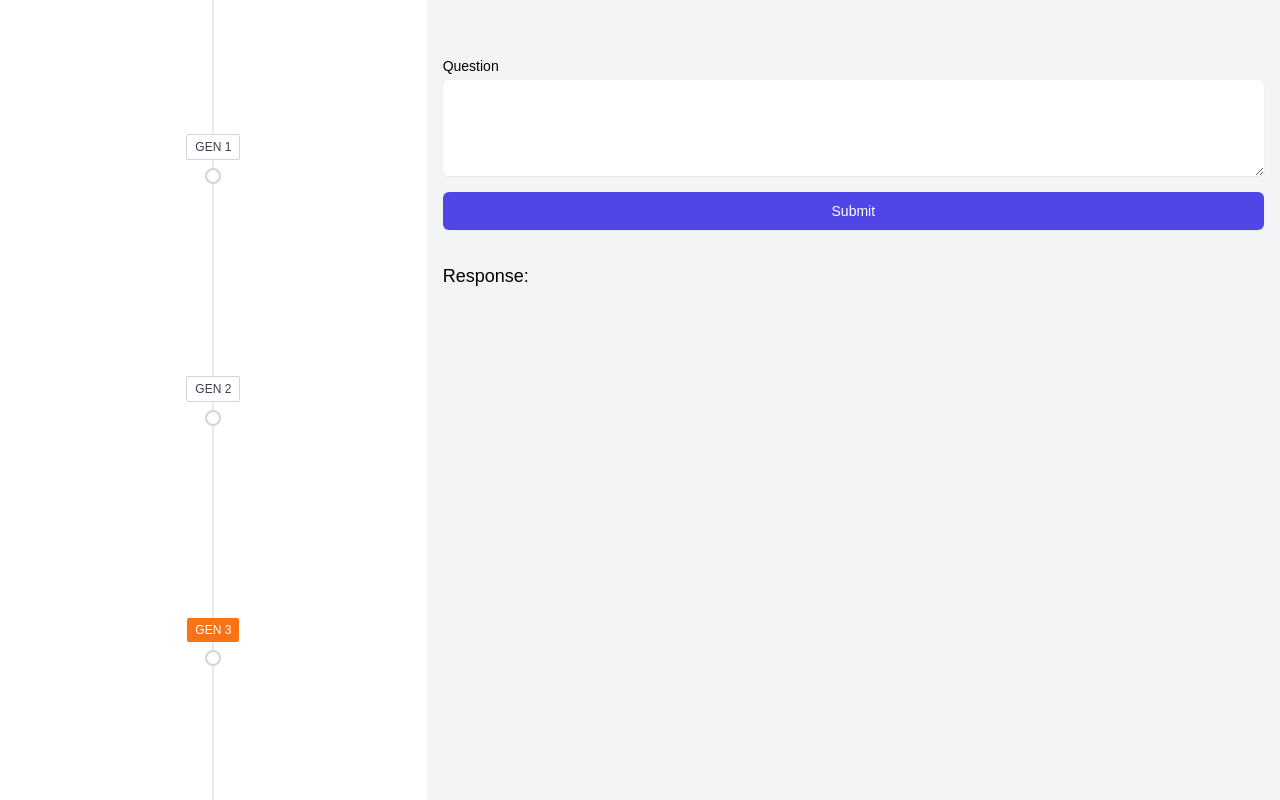
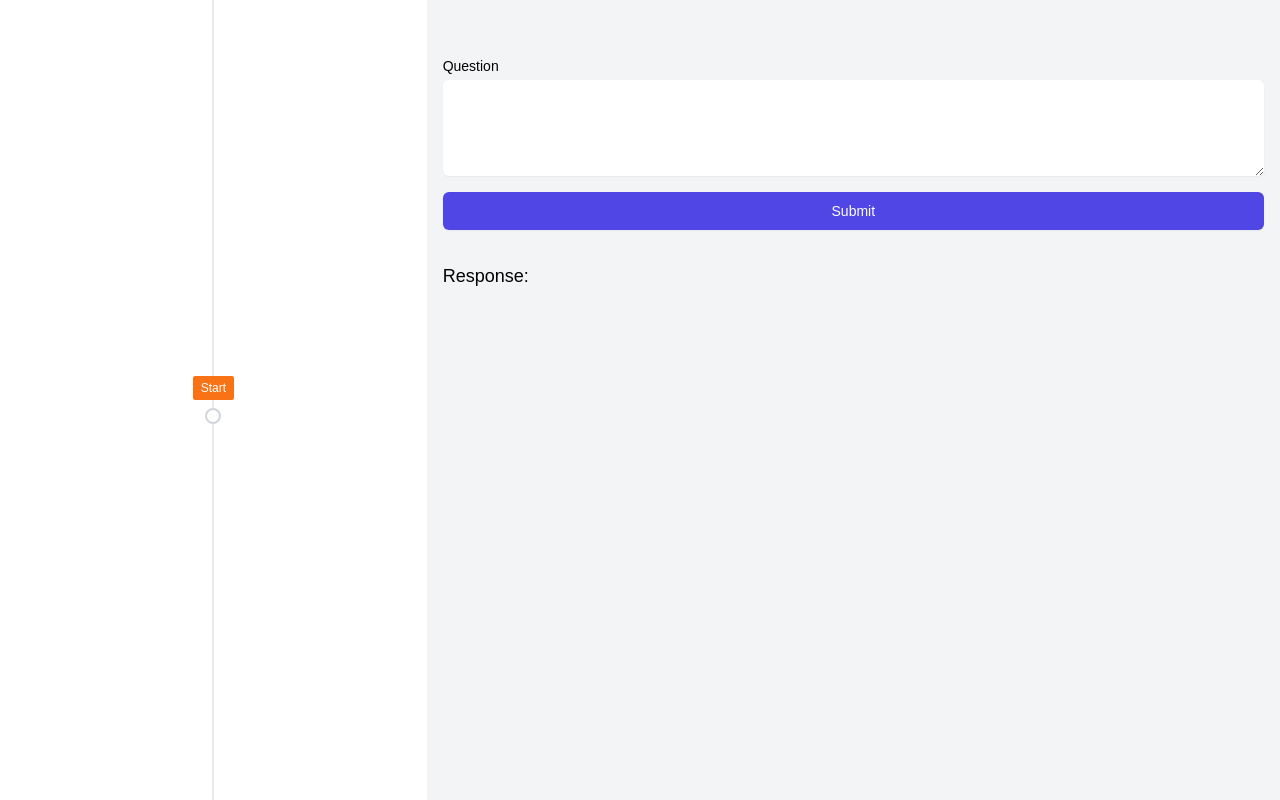
Before and after one commit to wordware-ai/wordware-crypto-react, a Next.js app: page / in a window 1280 px wide. Built offline with nearby package versions, Linux system fonts and the light colour scheme.

Commit message:
dyn nodes

```diff
--- a/app/components/Chat.tsx
+++ b/app/components/Chat.tsx
@@ -9,7 +9,11 @@ interface StreamedResponse {
   state?: string;
 }
 
-const Chat: React.FC = () => {
+interface ChatProps {
+  setGenerations: React.Dispatch<React.SetStateAction<any[]>>;
+}
+
+const Chat: React.FC<ChatProps> = ({ setGenerations }) => {
   const [question, setQuestion] = useState("");
   const [response, setResponse] = useState<string>("");
   const [isLoading, setIsLoading] = useState(false);
@@ -19,6 +23,7 @@ const Chat: React.FC = () => {
     e.preventDefault();
     setIsLoading(true);
     setResponse("");
+    setGenerations([]); // Reset generations at the start of a new query
 
     abortControllerRef.current = new AbortController();
 
@@ -39,7 +44,7 @@ const Chat: React.FC = () => {
         throw new Error(`HTTP error! status: ${res.status}`);
       }
 
-      const reader = res.body.getReader();
+      const reader = res.body!.getReader();
       const decoder = new TextDecoder();
       let buffer = "";
 
@@ -62,13 +67,24 @@ const Chat: React.FC = () => {
                   setResponse(
                     (prev) => prev + `\nNEW GENERATION - ${value.label}\n`
                   );
-                } else {
+                  setGenerations((prev) => [...prev, { label: value.label, thought: "" }]);
+                } else if (value.state === "end") {
                   setResponse(
                     (prev) => prev + `\nEND GENERATION - ${value.label}\n`
+                  );
+                  setGenerations((prev) =>
+                    prev.map((gen, index) =>
+                      index === prev.length - 1 ? { ...gen, isCompleted: true } : gen
+                    )
                   );
                 }
               } else if (value.type === "chunk") {
                 setResponse((prev) => prev + (value.value ?? ""));
+                setGenerations((prev) =>
+                  prev.map((gen, index) =>
+                    index === prev.length - 1 ? { ...gen, thought: gen.thought + (value.value ?? "") } : gen
+                  )
+                );
               } else if (value.type === "outputs") {
                 console.log(value);
               }
--- a/app/components/Progress.tsx
+++ b/app/components/Progress.tsx
@@ -1,27 +1,27 @@
 "use client";
 
+import React, { useState, useEffect } from 'react';
 import { motion, AnimatePresence } from "framer-motion";
-import { useState, useEffect } from "react";
 
-type ProgressItemProps = {
+interface Generation {
+  label: string;
+  thought: string;
+  isCompleted?: boolean;
+}
+
+interface ProgressProps {
+  generations: Generation[];
+}
+
+const ProgressItem: React.FC<{
   label: string;
   description: string;
-  isHighlighted?: boolean;
-  isLast?: boolean;
+  isHighlighted: boolean;
+  isLast: boolean;
   isHovered: boolean;
   onHover: (index: number) => void;
   index: number;
-};
-
-const ProgressItem = ({
-  label,
-  description,
-  isHighlighted = false,
-  isLast = false,
-  isHovered,
-  onHover,
-  index,
-}: ProgressItemProps) => {
+}> = ({ label, description, isHighlighted, isLast, isHovered, onHover, index }) => {
   return (
     <div
       className="relative flex flex-col items-center"
@@ -55,7 +55,7 @@ const ProgressItem = ({
   );
 };
 
-export default function Progress() {
+const Progress: React.FC<ProgressProps> = ({ generations = [] }) => {
   const [hoveredIndex, setHoveredIndex] = useState(-1);
   const [isMounted, setIsMounted] = useState(false);
 
@@ -67,10 +67,31 @@ export default function Progress() {
     setHoveredIndex(index);
   };
 
-  const totalItems = 3;
+  const items =
+    generations.length > 0
+      ? generations.map((gen, index) => ({
+          label: gen.label,
+          description: gen.thought,
+          isHighlighted: index === generations.length - 1 && !gen.isCompleted,
+          isLast: index === generations.length - 1,
+        }))
+      : [
+          {
+            label: "Start",
+            description: "Initial state",
+            isHighlighted: true,
+            isLast: true,
+          },
+        ];
+
+  const totalItems = items.length;
 
   const getNodePosition = (index: number) => {
-    return index === 0 ? 0 : index === totalItems - 1 ? 100 : 50;
+    return index === 0
+      ? 0
+      : index === totalItems - 1
+      ? 100
+      : (index / (totalItems - 1)) * 100;
   };
 
   if (!isMounted) {
@@ -89,30 +110,21 @@ export default function Progress() {
         ></div>
       </div>
       <div className="space-y-48 flex flex-col items-center">
-        <ProgressItem
-          label="GEN 1"
-          description="First generation Progress item. Represents the initial phase of the project."
-          isHovered={hoveredIndex === 0}
-          onHover={handleHover}
-          index={0}
-        />
-        <ProgressItem
-          label="GEN 2"
-          description="Second generation Progress item. Shows the intermediate phase of development."
-          isHovered={hoveredIndex === 1}
-          onHover={handleHover}
-          index={1}
-        />
-        <ProgressItem
-          label="GEN 3"
-          description="Third generation Progress item. Indicates the most recent or current phase."
-          isHighlighted
-          isLast
-          isHovered={hoveredIndex === 2}
-          onHover={handleHover}
-          index={2}
-        />
+        {items.map((item, index) => (
+          <ProgressItem
+            key={index}
+            label={item.label}
+            description={item.description}
+            isHighlighted={item.isHighlighted}
+            isLast={item.isLast}
+            isHovered={hoveredIndex === index}
+            onHover={handleHover}
+            index={index}
+          />
+        ))}
       </div>
     </div>
   );
-}
+};
+
+export default Progress;
--- a/app/page.tsx
+++ b/app/page.tsx
@@ -1,16 +1,19 @@
 "use client";
 
+import React, { useState } from "react";
 import Progress from "./components/Progress";
 import Chat from "./components/Chat";
 
 export default function Home() {
+  const [generations, setGenerations] = useState<any[]>([]);
+
   return (
     <div className="w-full h-screen flex flex-row">
       <section className="w-1/3 h-full bg-white">
-        <Progress />
+        <Progress generations={generations} />
       </section>
       <section className="w-2/3 h-full bg-gray-100">
-        <Chat />
+        <Chat setGenerations={setGenerations} />
       </section>
     </div>
   );
```
